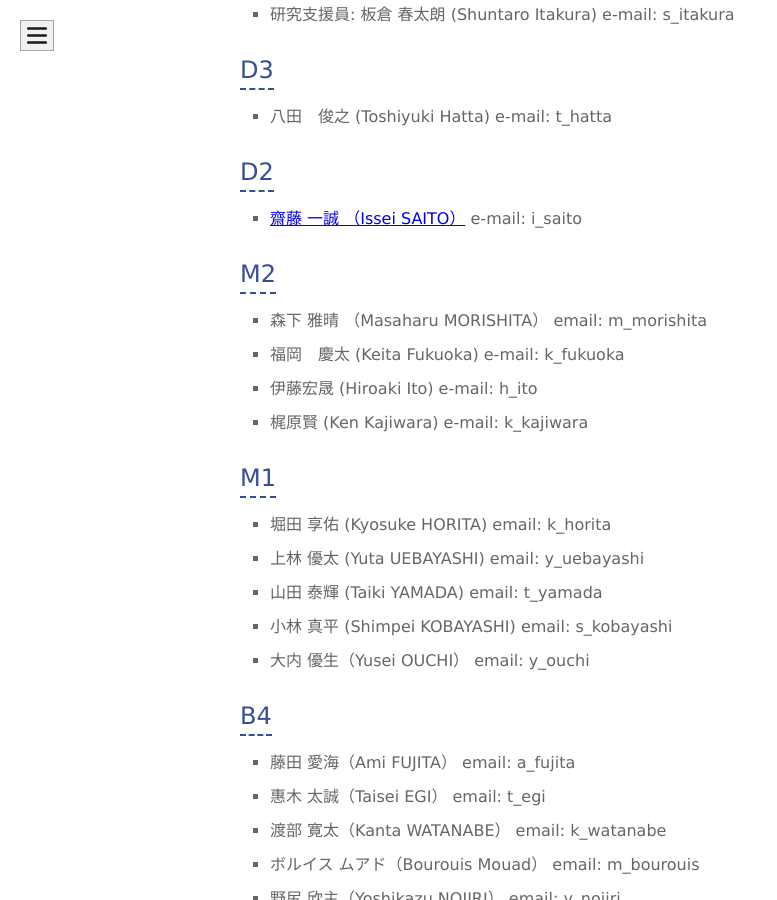
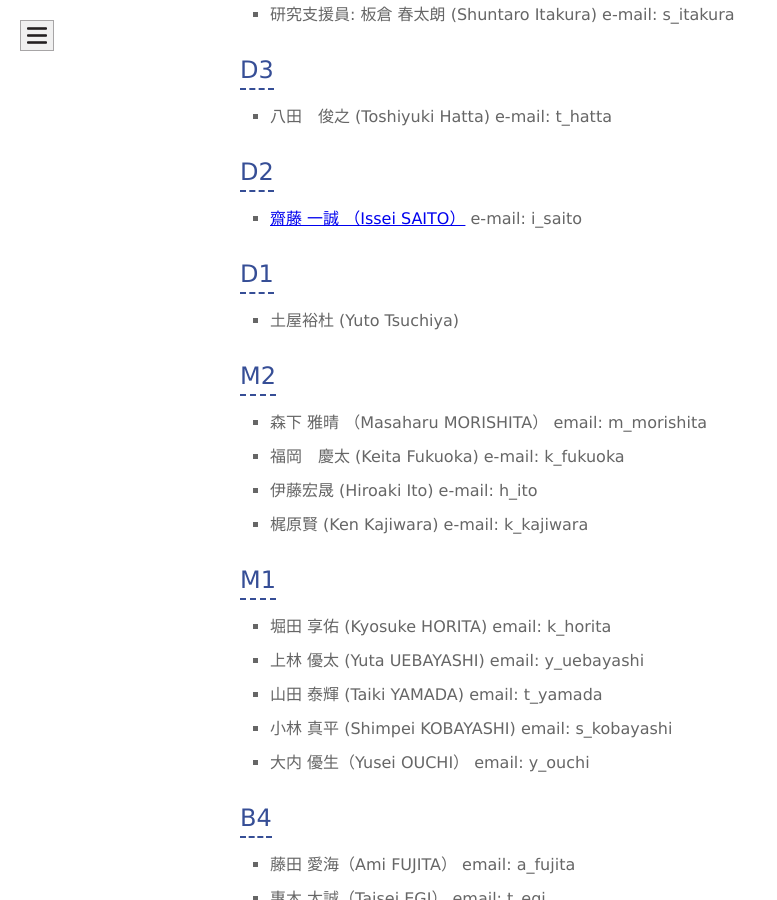
Before and after one commit to naka-lab/naka-lab.github.io, a Jekyll site: the page built from subpages/member.md, in a window 1280 px wide and 900 px high, scrolled down 770 px. Shown: the whole window, without its empty margins (0-777 px from the left). Built offline with Jekyll 4.4.1, drawn with Linux system fonts in a browser that asks for light colours.

Commit message:
Add D1 section with Yuto Tsuchiya details

```diff
--- a/subpages/member.md
+++ b/subpages/member.md
@@ -17,6 +17,9 @@ layout: default
 
 ## D2
 - [齋藤 一誠 （Issei SAITO）](https://issei09.github.io/i.sai10.github.io/) e-mail: i_saito
+
+## D1
+- 土屋裕杜 (Yuto Tsuchiya)
 
 ## M2
 - 森下 雅晴 （Masaharu MORISHITA） email: m_morishita
```
